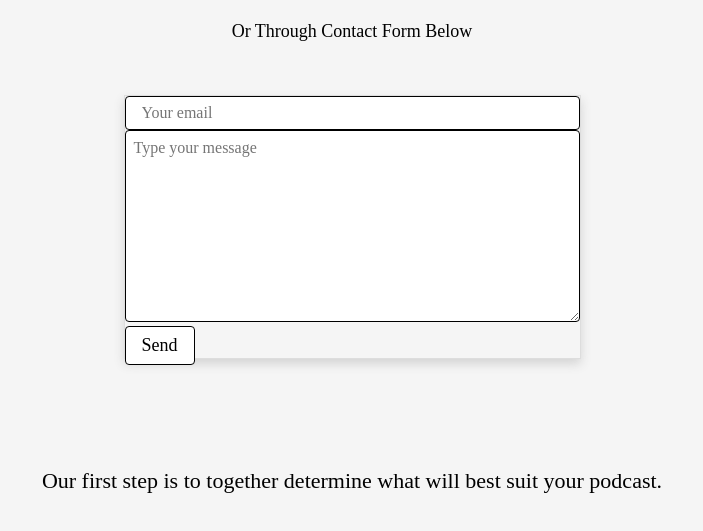
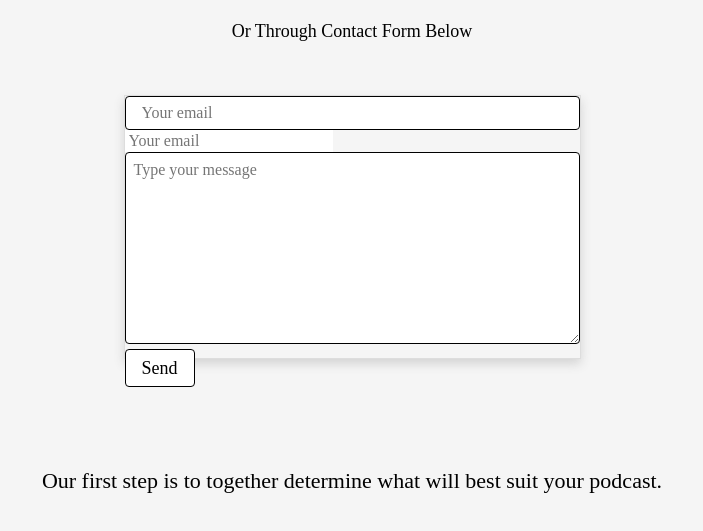
Before and after one commit to Jake682/jakubtrze.github.io, a website built with Parcel: page contact.html in a window 1280 px wide. Shown: the part 201-732 px from the top of the page, without its empty margins (288-991 px from the left). Built offline with nearby package versions, Linux system fonts and the light colour scheme; a web font is replaced by a local one.

Commit message:
Update contact.html

```diff
--- a/contact.html
+++ b/contact.html
@@ -148,12 +148,15 @@
               />
               <div id="contact-form">
                 <form action="https://formspree.io/f/mqkvalap" method="POST">
+
                   <input
                     type="hidden"
                     name="_subject"
                     value="Contact request from personal website"
                     class="input"
                   />
+
+                  <input type="email" name="_replyto" placeholder="Your email" required>
                   <textarea
                     name="message"
                     required=""
```
